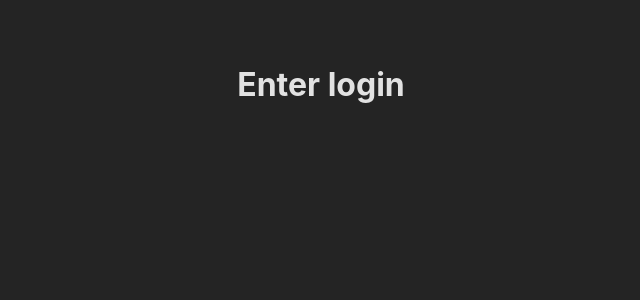
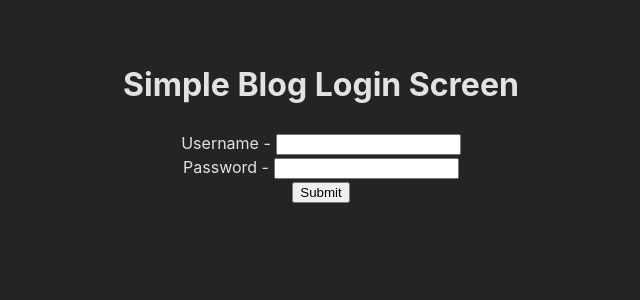
Before and after one commit to 1337estofthe1337/simple-blog, a React (Vite) app in the folder client/: page / in a window 1280 px wide. Shown: the top 300 px of the page, without its empty margins (319-959 px from the left). Built offline with nearby package versions, Linux system fonts and the light colour scheme.

Commit message:
React frontend logic for login

```diff
--- a/client/src/components/login.jsx
+++ b/client/src/components/login.jsx
@@ -1,8 +1,38 @@
-import React from "react";
+import React, { Fragment, useState } from "react";
 
 const Login = () => {
+
+    const [userLogin, setUserLogin] = useState("");
     return (
-        <h1>Enter login</h1>
+        <Fragment>
+            <h1 id="login-heading">Simple Blog Login Screen</h1>
+            <form className="login-form">
+                <div>
+                    <label htmlFor="username" className="login-label">
+                        Username -
+                    </label>
+                    <input
+                    type="text"
+                    id="username"
+                    className="login-input"
+                    style={{ marginLeft: '5px' }}
+                    value={userLogin}
+                    onChange={event => setUserLogin(event.target.value)}
+                    />
+                </div>
+                    <label htmlFor="password" className="password-label">
+                        Password -
+                    </label>
+                    <input
+                    type="text"
+                    id="password"
+                    className="password-input"
+                    style={{ marginLeft: '5px' }}/>
+                <div>
+                </div>
+                <button className="login-button">Submit</button>
+            </form>
+        </Fragment>
     );
 }
 
```
